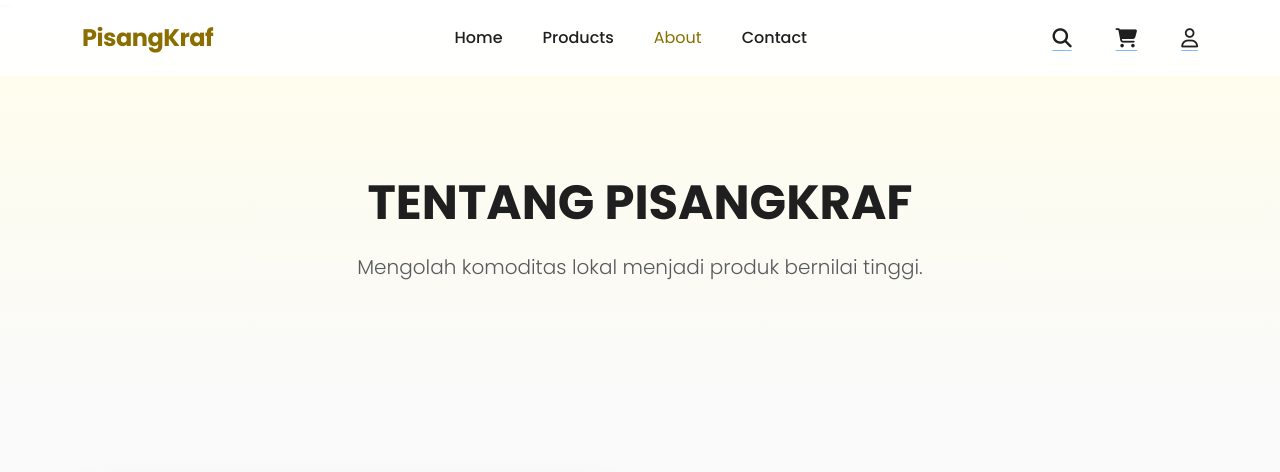
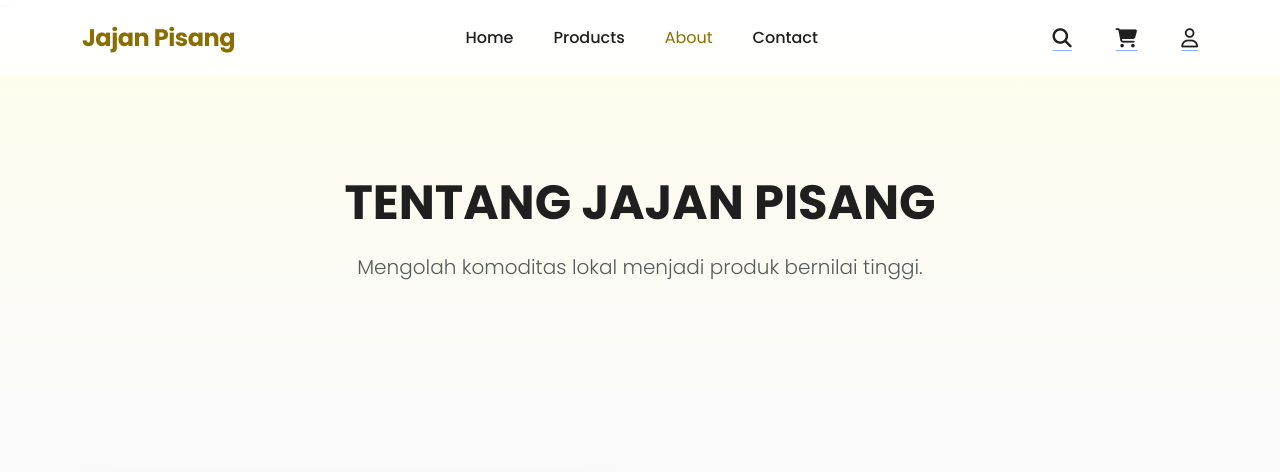
Before and after one commit to adcp-cz/banana-crunch_website, a PHP site: page /about.php in a window 1280 px wide. Shown: the top 472 px of the page. Run offline with PHP 8.4, Linux system fonts and the light colour scheme.

Commit message:
chekout add

```diff
--- a/about.php
+++ b/about.php
@@ -78,7 +78,7 @@
 
     <header class="about-hero" data-aos="fade-in">
         <div class="container">
-            <h1 class="text-uppercase">Tentang PisangKraf</h1>
+            <h1 class="text-uppercase">Tentang Jajan Pisang</h1>
             <p class="text-muted lead">Mengolah komoditas lokal menjadi produk bernilai tinggi.</p>
         </div>
     </header>
@@ -91,7 +91,7 @@
                 </div>
                 <div class="col-lg-6" data-aos="fade-left">
                     <h2 class="fw-bold mb-4">Filosofi Kami</h2>
-                    <p class="mb-4 text-muted">Didirikan di Purwokerto, PisangKraf lahir dari kecintaan kami terhadap potensi hasil bumi Indonesia. Kami percaya bahwa pengolahan yang tepat—mulai dari pemilihan bahan baku hingga proses produksi—dapat mengangkat derajat produk lokal ke taraf premium.</p>
+                    <p class="mb-4 text-muted">Didirikan di Purwokerto, Jajan Pisang lahir dari kecintaan kami terhadap potensi hasil bumi Indonesia. Kami percaya bahwa pengolahan yang tepat—mulai dari pemilihan bahan baku hingga proses produksi—dapat mengangkat derajat produk lokal ke taraf premium.</p>
                     <p class="text-muted">Fokus kami bukan sekadar berjualan, melainkan membangun ekosistem yang menghubungkan kualitas petani dengan keinginan konsumen akan camilan yang sehat, alami, dan autentik.</p>
                 </div>
             </div>
@@ -128,7 +128,7 @@
 
     <footer class="py-5 mt-5 bg-light text-center">
         <div class="container">
-            <p class="text-muted">&copy; 2026 PisangKraf. Semua Hak Dilindungi.</p>
+            <p class="text-muted">&copy; 2026 Jajan Pisang. Semua Hak Dilindungi.</p>
         </div>
     </footer>
 
--- a/admin/products.php
+++ b/admin/products.php
@@ -213,7 +213,7 @@ if (mysqli_num_rows($result) > 0) {
         <header class="page-header">
             <div>
                 <h2 class="fw-bold mb-1">Manajemen Produk</h2>
-                <p class="text-muted small mb-0">Kelola katalog produk PisangKraf Anda di sini.</p>
+                <p class="text-muted small mb-0">Kelola katalog produk Jajan Pisang Anda di sini.</p>
             </div>
             <button class="btn-add" data-bs-toggle="modal" data-bs-target="#modalTambah">
                 <i class="fas fa-plus me-2"></i> Tambah Produk
--- a/components/navbar.php
+++ b/components/navbar.php
@@ -160,7 +160,7 @@ if (isset($_SESSION['user_id'])) {
     <div class="container">
 
         <a class="navbar-brand" href="index.php">
-            PisangKraf
+            Jajan Pisang
         </a>
 
         <button
--- a/index.php
+++ b/index.php
@@ -304,9 +304,9 @@ $result = mysqli_query($koneksi, $query);
         <div class="container hero-content">
             <div class="row">
                 <div class="col-lg-7 col-md-9" data-aos="fade-up" data-aos-duration="1000">
-                    <div class="badge-artisanal">Artisanal Banana Delights</div>
+                    <div class="badge-artisanal">Jajan Pisang</div>
                     <h1 class="hero-title">Cita Rasa Pisang Tradisional,<br>Gaya Modern.</h1>
-                    <p class="hero-desc">PisangKraf menghadirkan berbagai olahan pisang berkualitas premium dengan cita rasa khas Indonesia.</p>
+                    <p class="hero-desc">Jajan Pisang menghadirkan berbagai olahan pisang berkualitas premium dengan cita rasa khas Indonesia.</p>
                     <div class="d-flex flex-wrap gap-3">
                         <a href="products.php" class="btn-primary-custom">Belanja Sekarang</a>
                         <a href="#produk" class="btn-outline-custom px-4 py-2">Lihat Produk</a>
--- a/login.php
+++ b/login.php
@@ -262,7 +262,7 @@
 
             <div class="col-lg-6 d-none d-lg-flex login-left">
                 <div class="brand-wrapper">
-                    <h1 class="brand-logo-text">PisangKraf</h1>
+                    <h1 class="brand-logo-text">Jajan Pisang</h1>
                     <p class="brand-slogan">Kelezatan Pisang Dalam Setiap Gigitan</p>
                 </div>
             </div>
--- a/navbar_login.php
+++ b/navbar_login.php
@@ -8,7 +8,7 @@ $path_prefix = (strpos($_SERVER['PHP_SELF'], '/admin/') !== false || strpos($_SE
 <nav class="navbar navbar-expand-lg fixed-top" style="padding: 15px 0; background: #FFFFFF; border-bottom: 1px solid #EFEFEF; box-shadow: 0 4px 20px rgba(0,0,0,0.02); z-index: 1050;">
     <div class="container">
         <a class="navbar-brand fw-bold" href="<?= $path_prefix ?>index.php" style="color: #8A6F00 !important; font-size: 1.5rem; letter-spacing: -0.5px;">
-            PisangKraf
+            Jajan Pisang
         </a>
 
         <button class="navbar-toggler" type="button" data-bs-toggle="collapse" data-bs-target="#navbarLogin" style="border: none;">
```
Also changed, not shown: assets/images/products/1781052080_unduhan.jpg (added).
